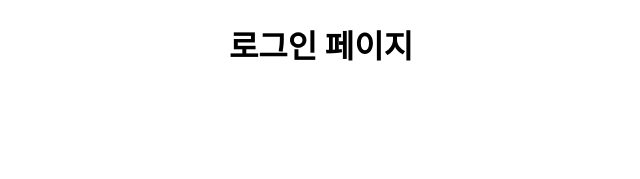
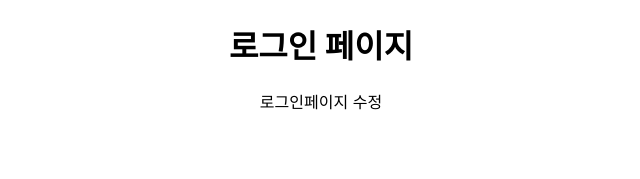
Before and after one commit to shin-hyun-ju2/teamproject, a React (Create React App) app: page /Login in a window 1280 px wide. Shown: the top 179 px of the page, without its empty margins (319-959 px from the left). Built offline with nearby package versions, Linux system fonts and the light colour scheme.

Commit message:
로그인 기능 수정
로그인 기능 수정

```diff
--- a/src/login/Login.js
+++ b/src/login/Login.js
@@ -1,7 +1,12 @@
 import React from 'react';
 
 function Login() {
-  return <h1>로그인 페이지</h1>;
+  return (
+    <>
+      <h1>로그인 페이지</h1>
+      <p>로그인페이지 수정</p>
+    </>
+  );
 }
 
 export default Login;
```
